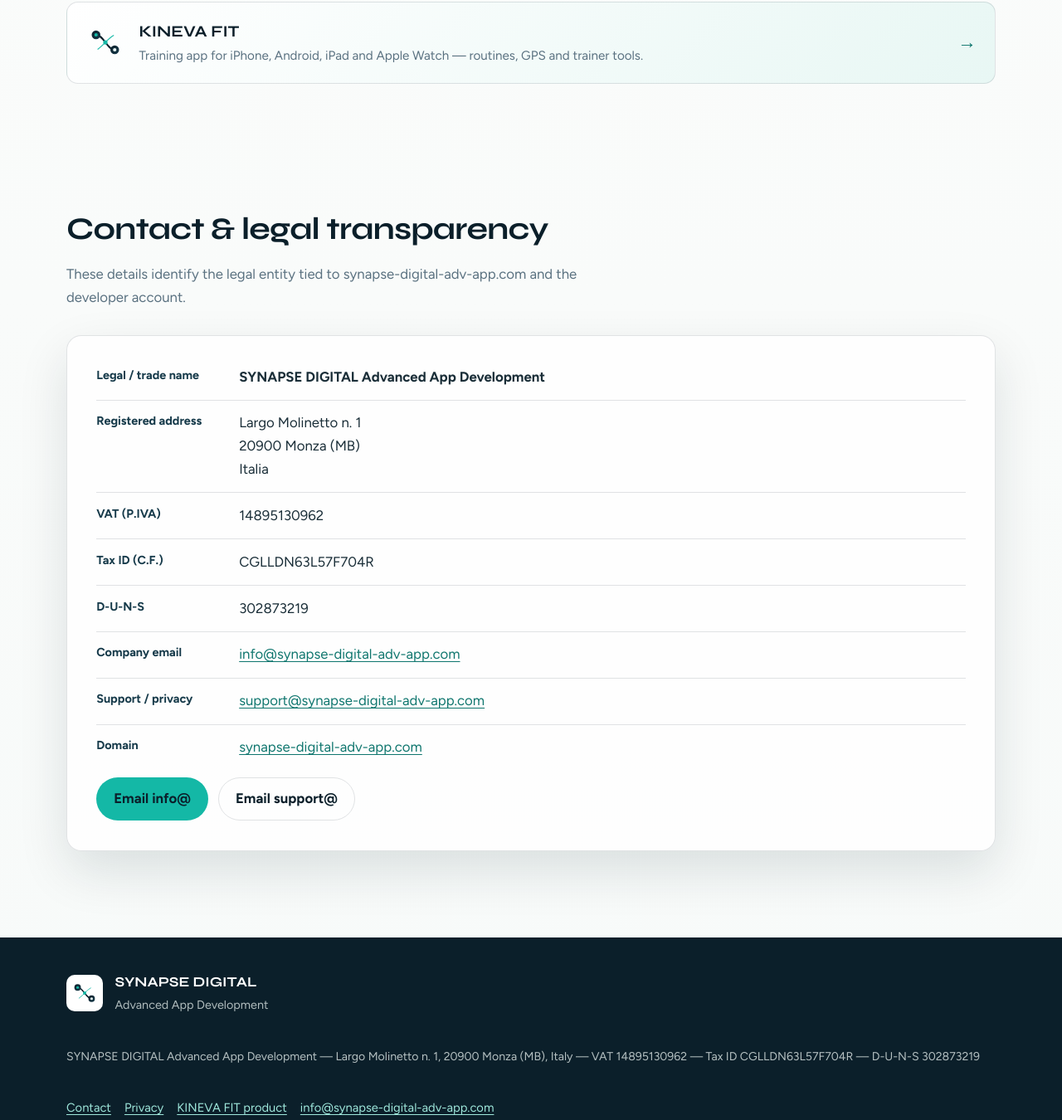
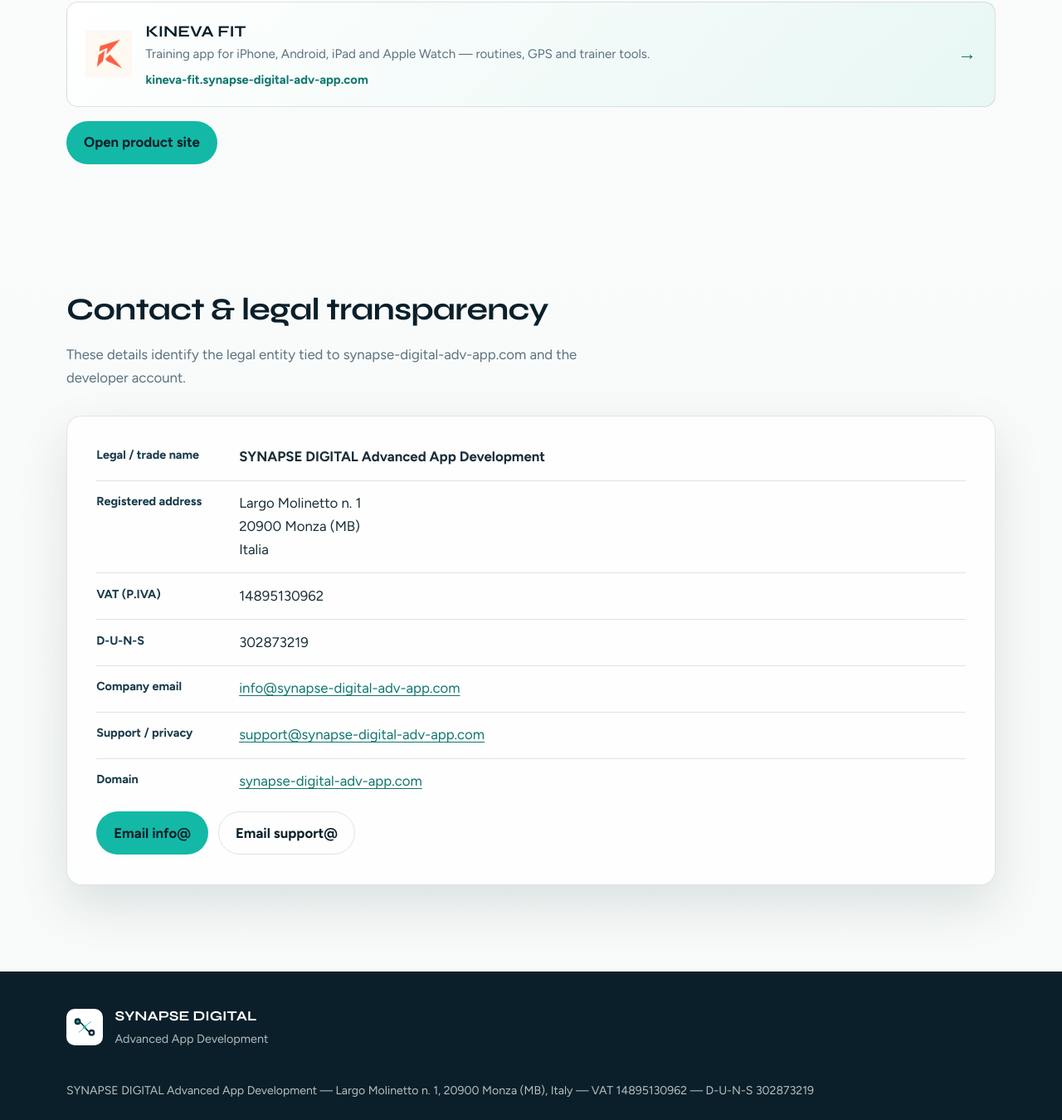
Before and after one commit to Maufer58/Synapse-Digital-Corporate, a plain HTML site: page index.html in a window 1280 px wide. Shown: the part 1914-3264 px from the top of the page at 83% size. Drawn offline with Linux system fonts and the light colour scheme.

Commit message:
chore: sync corporate site from KINEVA FIT (2026-10-14)

```diff
--- a/css/style.css
+++ b/css/style.css
@@ -347,13 +347,26 @@
 }
 
 .product-link span {
+  display: block;
   color: var(--muted);
   font-size: 0.95rem;
+}
+
+.product-link .product-url {
+  margin-top: 0.35rem;
+  color: var(--teal-deep);
+  font-weight: 700;
+  font-size: 0.92rem;
+  word-break: break-all;
 }
 
 .product-link .arrow {
   font-size: 1.4rem;
   color: var(--teal-deep);
+}
+
+.product-cta-wrap {
+  margin: 1.1rem 0 0;
 }
 
 .legal-list {
--- a/index.html
+++ b/index.html
@@ -96,13 +96,19 @@
           <p data-i18n="productLead">KINEVA FIT è un’applicazione distinta, presentata sul suo sito dedicato.</p>
         </div>
         <a class="product-link" href="https://kineva-fit.synapse-digital-adv-app.com/" rel="noopener">
-          <img src="assets/logo-mark.svg" width="48" height="48" alt="" />
+          <img src="assets/kineva-icon.png" width="56" height="56" alt="KINEVA FIT" />
           <div>
             <strong data-i18n="productName">KINEVA FIT</strong>
             <span data-i18n="productDesc">App di allenamento per iPhone, Android, iPad e Apple Watch.</span>
+            <span class="product-url">kineva-fit.synapse-digital-adv-app.com</span>
           </div>
           <span class="arrow" aria-hidden="true">→</span>
         </a>
+        <p class="product-cta-wrap">
+          <a class="btn btn-primary" href="https://kineva-fit.synapse-digital-adv-app.com/" rel="noopener" data-i18n="productCta">
+            Apri il sito prodotto
+          </a>
+        </p>
       </div>
     </section>
 
@@ -127,10 +133,6 @@
             <li>
               <span class="label" data-i18n="labelVat">Partita IVA</span>
               <span class="value">14895130962</span>
-            </li>
-            <li>
-              <span class="label" data-i18n="labelCf">Codice fiscale</span>
-              <span class="value">CGLLDN63L57F704R</span>
             </li>
             <li>
               <span class="label" data-i18n="labelDuns">D-U-N-S</span>
@@ -168,7 +170,7 @@
         </div>
       </div>
       <p class="footer-legal" data-i18n="footerNote">
-        SYNAPSE DIGITAL Advanced App Development — Largo Molinetto n. 1, 20900 Monza (MB), Italia — P.IVA 14895130962 — C.F. CGLLDN63L57F704R — D-U-N-S 302873219
+        SYNAPSE DIGITAL Advanced App Development — Largo Molinetto n. 1, 20900 Monza (MB), Italia — P.IVA 14895130962 — D-U-N-S 302873219
       </p>
       <div class="footer-links">
         <a href="#contact" data-i18n="navContact">Contatti</a>
--- a/js/i18n.js
+++ b/js/i18n.js
@@ -35,7 +35,6 @@
       labelLegalName: "Ragione / nome",
       labelAddress: "Sede",
       labelVat: "Partita IVA",
-      labelCf: "Codice fiscale",
       labelDuns: "D-U-N-S",
       labelEmailInfo: "Email aziendale",
       labelEmailSupport: "Supporto / privacy",
@@ -44,7 +43,7 @@
       mailSupport: "Scrivi a support@",
       footerTag: "Advanced App Development",
       footerNote:
-        "SYNAPSE DIGITAL Advanced App Development — Largo Molinetto n. 1, 20900 Monza (MB), Italia — P.IVA 14895130962 — C.F. CGLLDN63L57F704R — D-U-N-S 302873219",
+        "SYNAPSE DIGITAL Advanced App Development — Largo Molinetto n. 1, 20900 Monza (MB), Italia — P.IVA 14895130962 — D-U-N-S 302873219",
       privacyTitle: "Informativa privacy (sito aziendale)",
       privacyMeta: "Versione 1.0 · Aggiornata ottobre 2026 · Lingua italiana",
     },
@@ -83,7 +82,6 @@
       labelLegalName: "Legal / trade name",
       labelAddress: "Registered address",
       labelVat: "VAT (P.IVA)",
-      labelCf: "Tax ID (C.F.)",
       labelDuns: "D-U-N-S",
       labelEmailInfo: "Company email",
       labelEmailSupport: "Support / privacy",
@@ -92,7 +90,7 @@
       mailSupport: "Email support@",
       footerTag: "Advanced App Development",
       footerNote:
-        "SYNAPSE DIGITAL Advanced App Development — Largo Molinetto n. 1, 20900 Monza (MB), Italy — VAT 14895130962 — Tax ID CGLLDN63L57F704R — D-U-N-S 302873219",
+        "SYNAPSE DIGITAL Advanced App Development — Largo Molinetto n. 1, 20900 Monza (MB), Italy — VAT 14895130962 — D-U-N-S 302873219",
       privacyTitle: "Privacy notice (company website)",
       privacyMeta: "Version 1.0 · Updated October 2026 · English",
     },
```
Also changed, not shown: privacy.html (+3 -3 lines), assets/kineva-icon.png (added), assets/kineva-logo-horizontal.png (added), 1 other file.
